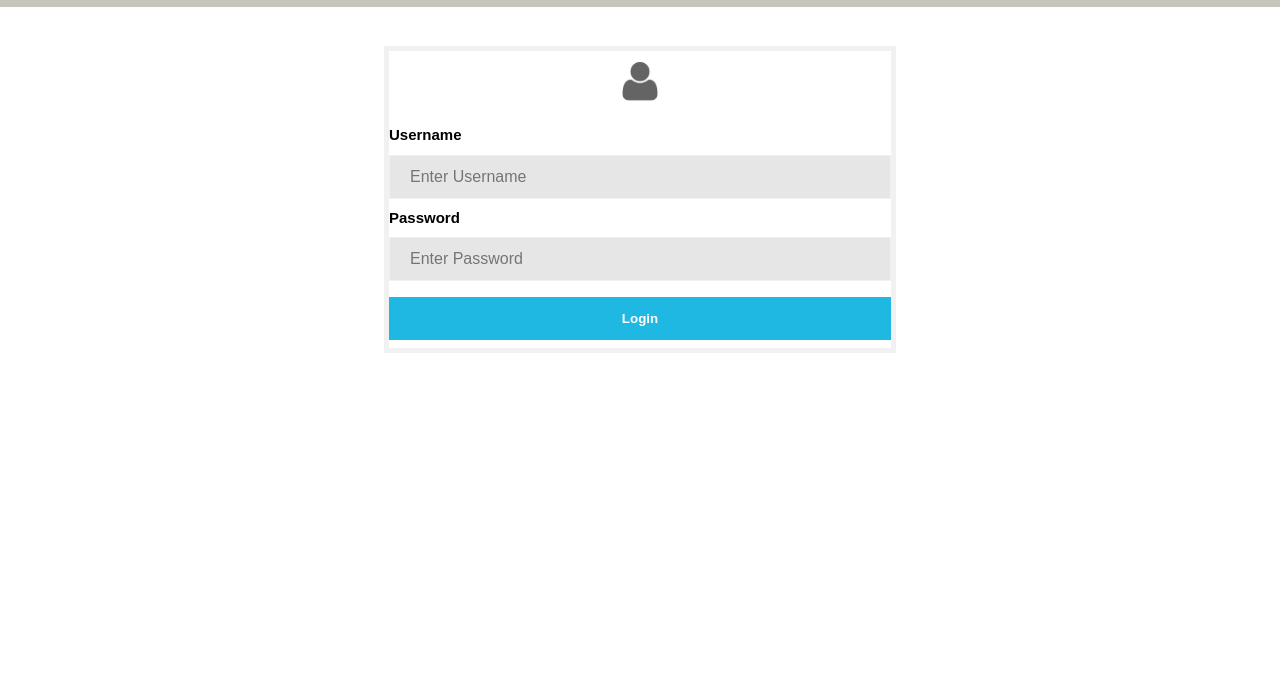
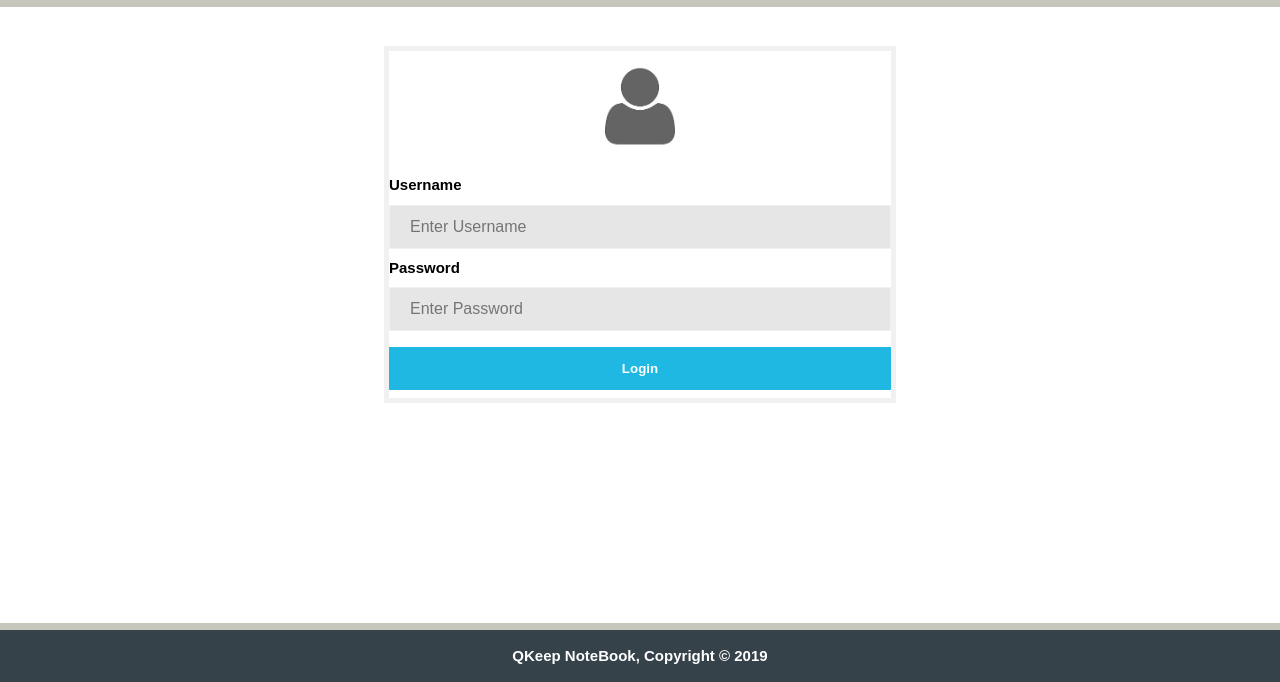
Before and after one commit to shaminGit/TODOList, a website: page frontend/login.html in a window 1280 px wide. Shown: the part 118-800 px from the top of the page. Drawn offline with Linux system fonts and the light colour scheme.

Commit message:
added footer..

```diff
--- a/frontend/css/login.css
+++ b/frontend/css/login.css
@@ -48,7 +48,7 @@ button:hover {
 
 /* Avatar image */
 img.avatar {
-  width: 10%;
+  width: 20%;
   border-radius: 50%;
 }
 .container {
--- a/frontend/css/style.css
+++ b/frontend/css/style.css
@@ -57,7 +57,6 @@ header a:hover{
 #user:empty {
   display:none;
 }
-
 
 body {
   margin: 0;
@@ -183,3 +182,14 @@ input {
 .addBtn:hover {
   background-color: #bbb;
 }
+
+footer{
+  position: fixed;
+  left: 0;
+  bottom: 0;
+  width: 100%;
+  color: #ffffff;
+  background-color: #35424a;
+  text-align: center;
+  border-top: 7px solid #c6c6bc;
+}
--- a/frontend/js/script.js
+++ b/frontend/js/script.js
@@ -3,6 +3,9 @@
 var addnode = [];                                        // to add all new node into one array and send it to server
 var delnode = [];
 var finalnode = [];
+
+
+
 
 function loginForm(){
   //var usr = form.elements.namedItem("username").value;
@@ -10,7 +13,7 @@ function loginForm(){
   var pass = document.getElementById("loginform").elements[1].value;         // xxxx
 
   localStorage.setItem('name', username);
-  alert("Hii "+username+" Welcome to QKepp!!");
+  //alert("Hii "+username+" Welcome to QKepp!!");
 
    getHistory(username);
 //  form.submit();
--- a/frontend/login.html
+++ b/frontend/login.html
@@ -49,6 +49,9 @@
       <button type="submit" onclick="loginForm()"><b>Login</button>
      </div>
 </form>
+<footer>
+      <p>QKeep NoteBook, Copyright &copy; 2019</p>
+</footer>
 </body>
 
 </html>
```
Also changed, not shown: frontend/index.html (+3 -1 lines), frontend/signup.html (+3 -0 lines).
